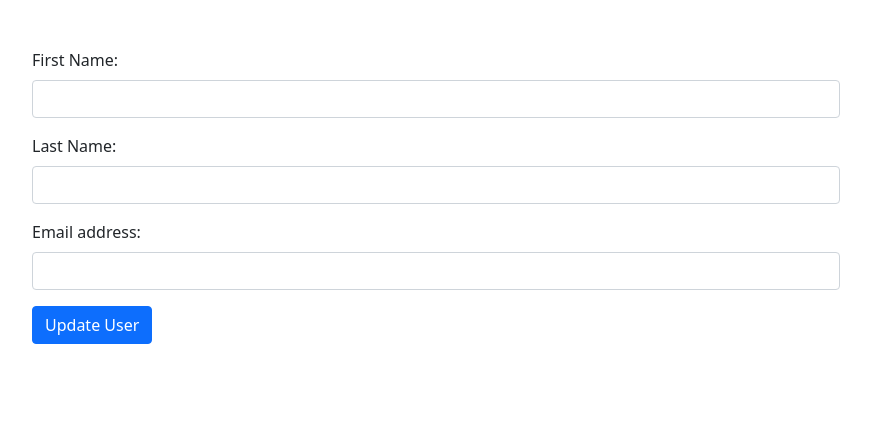
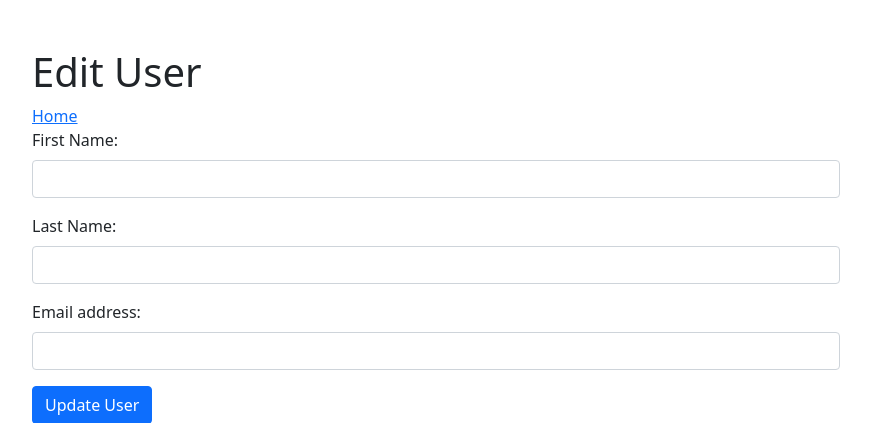
Before and after one commit to Christopher-Teague/Users_CRUD_Modularized, a Flask app: template templates/edit_user.html in a window 1280 px wide. Shown: the top 423 px of the page, without its empty margins (204-1075 px from the left). Run offline with Flask 2, Linux system fonts and the light colour scheme; the template is opened without the code that fills it, so the values that code supplies are empty.

Commit message:
tinkering

```diff
--- a/server.py
+++ b/server.py
@@ -28,10 +28,31 @@ def create():
     # query = "INSERT INTO users (first_name, last_name, email) VALUES (%(first_name)s, %(last_name)s, %(email)s)"
     # return connectToMySQL(DATABASE).query_db(query, data)
 
-@app.route('/user/edit', methods=['POST'])
-def user_edit():
-    Users.update(request.form)
-    return redirect('/users')
+
+@app.route('/user/<int:id>/edit')
+def user_edit(id):
+    context = {
+    'user': Users.get_one({'id':id})
+    }
+    return render_template('edit_user.html', **context)
+
+@app.route('/user/<int:id>/update', methods=['POST'])
+def update(id):
+    data = {
+        **request.form,
+        'id' : id
+    }
+    Users.update(data)
+    return redirect(f'/user/{id}')
+
+@app.route('/user/<int:id>')
+def get_one(id):
+    context = {
+    'user': Users.get_one({'id': id})
+    }
+    return render_template('user_info.html', **context)
+
+
 
 
 if __name__ == "__main__":
--- a/templates/create.html
+++ b/templates/create.html
@@ -9,6 +9,8 @@
 </head>
 <body>
     <div class="container-sm mt-5" style="width: 65%;">
+        <h1>Add a New User</h1>
+        <a href="/users">Home</a>
         <form action="/user/create" method="post">
             <div class="mb-3 form-group">
                 <label for="first_name" class="form-label">First Name:</label>
--- a/templates/edit_user.html
+++ b/templates/edit_user.html
@@ -9,18 +9,20 @@
 </head>
 <body>
     <div class="container-sm mt-5" style="width: 65%;">
-        <form action="/user/edit" method="post">
+        <h1>Edit User {{user.id}}</h1>
+        <a href="/users">Home</a>
+        <form action="/user/{{user.id}}/update" method="post">
             <div class="mb-3 form-group">
                 <label for="first_name" class="form-label">First Name:</label>
-                <input type="text" class="form-control"  name="first_name">
+                <input type="text" class="form-control"  name="first_name" value="{{user.first_name}}">
             </div>
             <div class="mb-3 form-group">
                 <label for="last_name" class="form-label">Last Name:</label>
-                <input type="text" class="form-control" name="last_name">
+                <input type="text" class="form-control" name="last_name" value="{{user.last_name}}">
             </div>
             <div class="mb-3 form-group">
                 <label for="email" class="form-label">Email address:</label>
-                <input type="text" class="form-control" name="email">
+                <input type="text" class="form-control" name="email" value="{{user.email}}">
             </div>
             <button type="submit" class="btn btn-primary">Update User</button>
         </form>
```
Also changed, not shown: templates/read_all.html (+8 -2 lines), templates/user_info.html (added, +26 -0 lines), user.py (+14 -0 lines).
